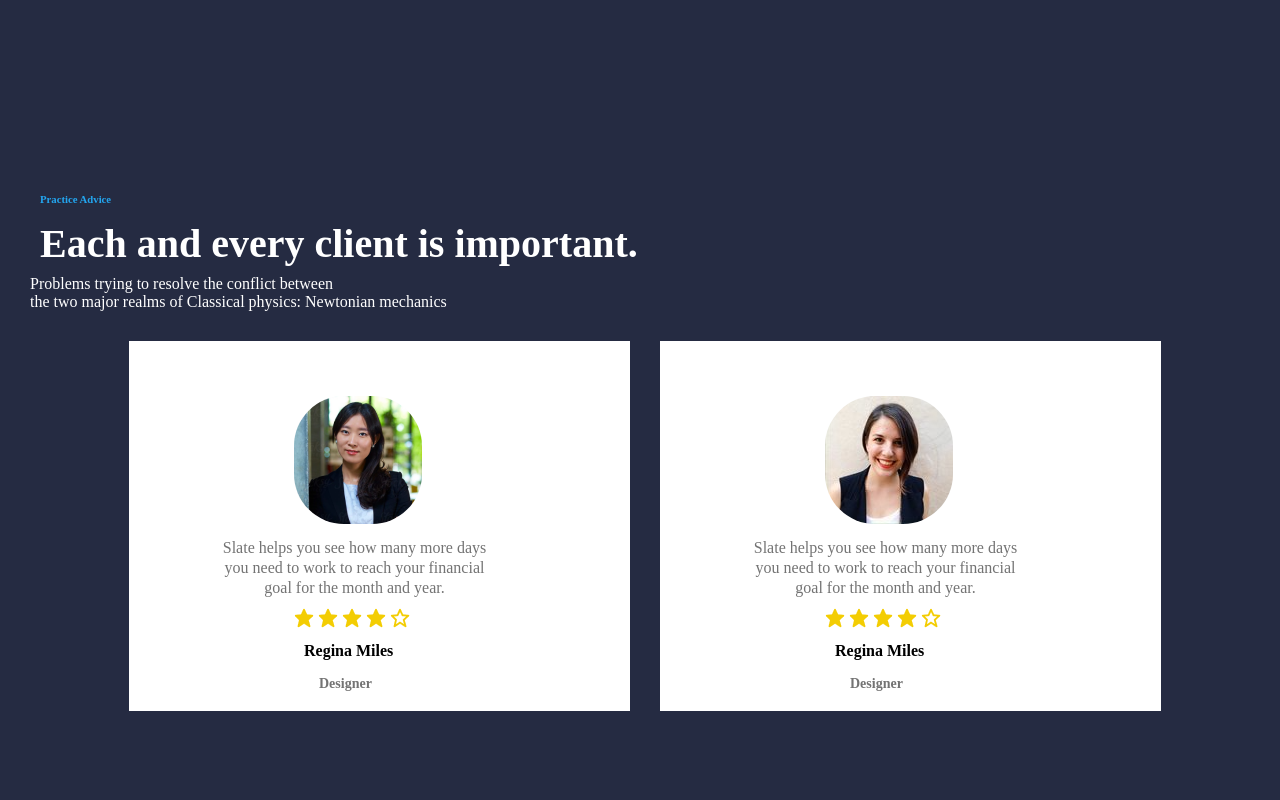
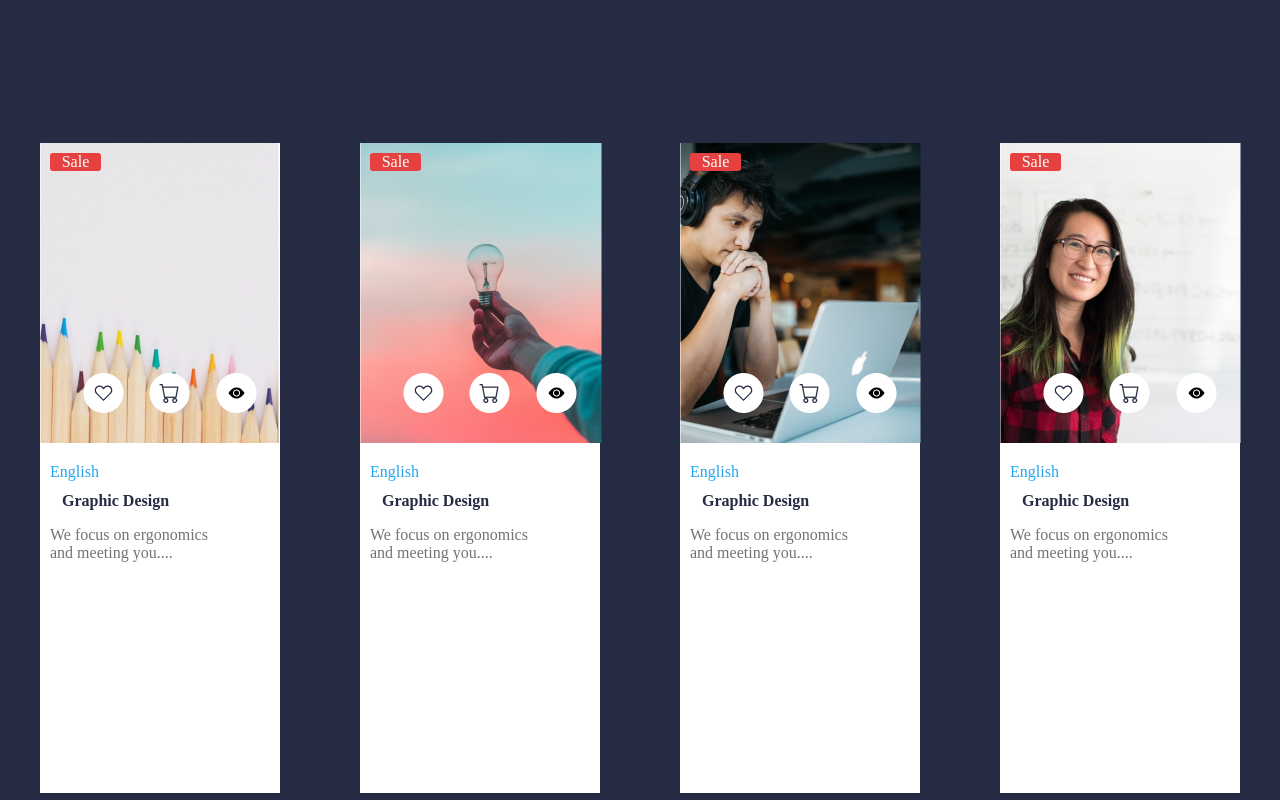
Before and after one commit to ero20023/html-css-work, a plain HTML site: page index.html in a window 1280 px wide. Shown: the part 1760-2560 px from the top of the page. Drawn offline with Linux system fonts and the light colour scheme.

Commit message:
my new commit

```diff
--- a/css.works/style.css
+++ b/css.works/style.css
@@ -396,11 +396,7 @@ margin-left: 40px;
 
 
 
-*{
-    margin: 0;
-    padding: 0;
-    box-sizing: border-box;
-}
+
 
 .container-4{
     display: flex;
@@ -440,7 +436,6 @@ margin-left: 40px;
 
 .info-card{
  width: 341px;
-  height: 60px;
    color: #737373;
    line-height: 20px;
     text-align: center;
@@ -524,6 +519,7 @@ margin-left: 40px;
     font-size: 16px;
     text-align: center;
     margin-top: 10px;
+
 
 
 
@@ -655,3 +651,74 @@ footer{
     line-height: 24px;
 
 }
+
+
+
+
+.container-card{
+    display: flex;
+    justify-content: space-around;
+    flex-wrap: wrap;
+}
+
+.card-product{
+    width: 240px;
+    background: #fff;
+    height: 650px;
+    margin: 10px;
+}
+
+.card-category{
+    width: 51px;
+    border-radius: 3px;
+    background: #e74040;
+    position: absolute;
+    margin-top: 10px;
+    margin-left: 10px;
+}
+
+.text-sale{
+    color: #fff;
+    text-align: center;
+}
+
+.icone-pictures{
+    margin-left: 30px;
+    display: flex;
+    align-items: center;
+     justify-content: space-around;
+    margin-right: 10px;
+
+}
+
+.title-card-1{
+    color: #23a6f0;
+    width: 54px;
+    height: 24px;
+    margin-top: 50px;
+    margin-left: 10px;
+}
+
+.img-card{
+    width: 238px;
+    height: 230px;
+}
+
+
+.text-card-1 {
+    width: 131px;
+    height: 24px;
+    font-size: 16px;
+    text-align: center;
+    margin-top: 5px;
+    color: #252b42;
+    margin-left: 10px
+}
+
+.description-card{
+    width: 182px;
+    height: 24px;
+    color: #737373;
+    margin-left: 10px;
+    margin-top: 10px;
+}
--- a/index.html
+++ b/index.html
@@ -155,12 +155,83 @@
 
 
 
-  <div class="title-4">
-     <h6 class="title-text-4">Practice Advice</h6>
-      <h2 class="text-h2-4">Each and every client is important.</h2>
-       <p class="paragrhap-text-4">Problems trying to resolve the conflict between
-      <br>  the two major realms of Classical physics: Newtonian mechanics  </p>
-  </div>
+           <div class="container-card">
+            <div class="card-product">
+                <div class="card-category"><div class="text-sale">Sale</div></div>
+             <div class="img-card">
+                <img src="folder.img/product-cover-1.png" alt="" class="img-1">
+             </div>
+             <div class="icone-pictures">
+                <img src="folder.img/like.png" alt="" class="icone-1">
+                <img src="folder.img/basket.png" alt="" class="icon-2">
+                <img src="folder.img/like3.png" alt="" class="icon-3">
+             </div>
+
+             <div class="title-card-1">English </div>
+             <h5 class="text-card-1">Graphic Design</h5>
+            <p class="description-card">We focus on ergonomics
+                and meeting you....</p>
+
+           </a>
+            </div>
+            <div class="card-product">
+                <div class="card-category"><div class="text-sale">Sale</div></div>
+             <div class="img-card">
+                <img src="folder.img/product-cover-2.png" alt="" class="img-1">
+             </div>
+             <div class="icone-pictures">
+                <img src="folder.img/like.png" alt="" class="icone-1">
+                <img src="folder.img/basket.png" alt="" class="icon-2">
+                <img src="folder.img/like3.png" alt="" class="icon-3">
+             </div>
+
+             <div class="title-card-1">English </div>
+             <h5 class="text-card-1">Graphic Design</h5>
+            <p class="description-card">We focus on ergonomics
+                and meeting you....</p>
+
+           </a>
+            </div>
+            <div class="card-product">
+                <div class="card-category"><div class="text-sale">Sale</div></div>
+             <div class="img-card">
+                <img src="folder.img/product-cover-3.png" alt="" class="img-1">
+             </div>
+             <div class="icone-pictures">
+                <img src="folder.img/like.png" alt="" class="icone-1">
+                <img src="folder.img/basket.png" alt="" class="icon-2">
+                <img src="folder.img/like3.png" alt="" class="icon-3">
+             </div>
+
+             <div class="title-card-1">English </div>
+             <h5 class="text-card-1">Graphic Design</h5>
+            <p class="description-card">We focus on ergonomics
+                and meeting you....</p>
+
+           </a>
+            </div>
+            <div class="card-product">
+                <div class="card-category"><div class="text-sale">Sale</div></div>
+             <div class="img-card">
+                <img src="folder.img/product-cover-4.png" alt="" class="img-1">
+             </div>
+             <div class="icone-pictures">
+                <img src="folder.img/like.png" alt="" class="icone-1">
+                <img src="folder.img/basket.png" alt="" class="icon-2">
+                <img src="folder.img/like3.png" alt="" class="icon-3">
+             </div>
+
+             <div class="title-card-1">English </div>
+             <h5 class="text-card-1">Graphic Design</h5>
+            <p class="description-card">We focus on ergonomics
+                and meeting you....</p>
+
+           </a>
+            </div>
+           </div>
+
+
+
 
    <div class="container-4">
      <div class="card-1">
```
Also changed, not shown: folder.img/image 2.png (added), folder.img/image 3.png (added), folder.img/image 5.png (added), folder.img/technology -1.png (added).
